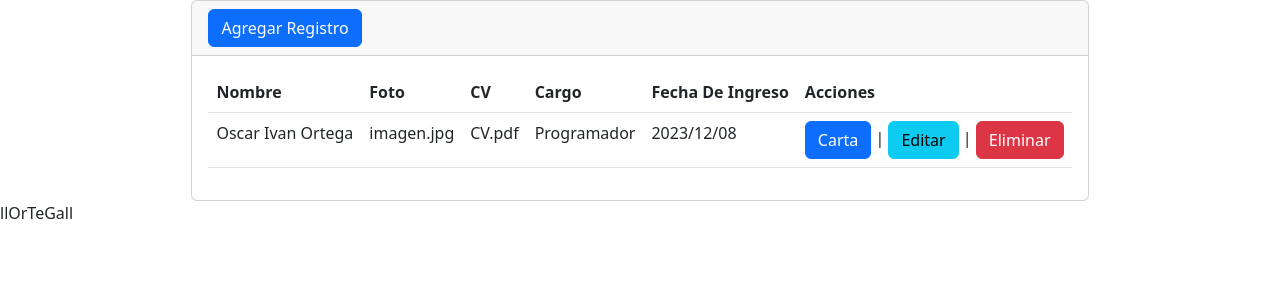
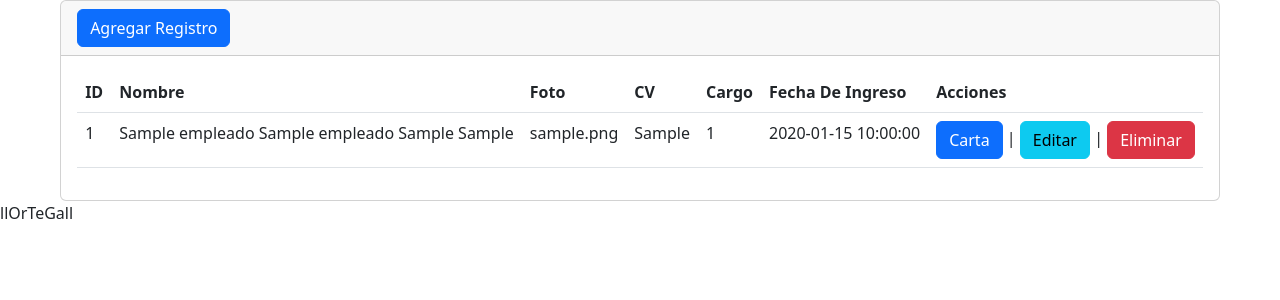
Before and after one commit to llOrtegall/next-app-ortega, a PHP site: page /learning_php_01/modules/empleados/ in a window 1280 px wide. Shown: the part 56-356 px from the top of the page. Run offline with PHP 8.4, Linux system fonts and the light colour scheme; tables that the repository leaves empty or names only in its code hold one stand-in row (values such as "Sample post").

Commit message:
agregando consulta de empleados mostrar info

```diff
--- a/modules/empleados/index.php
+++ b/modules/empleados/index.php
@@ -1,3 +1,12 @@
+<?php
+include("../../db.php");
+
+$sentencia = $conexcion->prepare("SELECT * FROM `tbl_empleados`");
+$sentencia->execute();
+$lista_tbl_empleados = $sentencia->fetchAll(PDO::FETCH_ASSOC);
+
+?>
+
 <!-- //* Aqui Esta El Header -->
 <?php include('../../templates/header.php'); ?>
 
@@ -15,6 +24,7 @@
 			<table class="table">
 				<thead>
 					<tr>
+						<th scope="col">ID</th>
 						<th scope="col">Nombre</th>
 						<th scope="col">Foto</th>
 						<th scope="col">CV</th>
@@ -24,18 +34,26 @@
 					</tr>
 				</thead>
 				<tbody>
+					<?php foreach ($lista_tbl_empleados as $registro) { ?>
 						<tr class="">
-                        <td scope="row">Oscar Ivan Ortega</td>
-                        <td>imagen.jpg</td>
-                        <td>CV.pdf</td>
-                        <td>Programador</td>
-                        <td>2023/12/08</td>
+							<td><?php echo $registro['id'] ?></td>
+							<td scope="row">
+								<?php echo $registro['primernombre'] ?>
+								<?php echo $registro['segundonombre'] ?>
+								<?php echo $registro['primerapellido'] ?>
+								<?php echo $registro['segundoapellido'] ?>
+							</td>
+							<td><?php echo $registro['foto'] ?></td>
+							<td><?php echo $registro['cv'] ?></td>
+							<td><?php echo $registro['idcargo'] ?></td>
+							<td><?php echo $registro['fechaingreso'] ?></td>
 							<td>
 								<a name="" id="" class="btn btn-primary" href="#" role="button">Carta</a> |
 								<a name="" id="" class="btn btn-info" href="#" role="button">Editar</a> |
 								<a name="" id="" class="btn btn-danger" href="#" role="button">Eliminar</a>
 							</td>
 						</tr>
+					<?php } ?>
 				</tbody>
 			</table>
 		</div>
```
Lines whose indentation alone changed are shown as unchanged.
